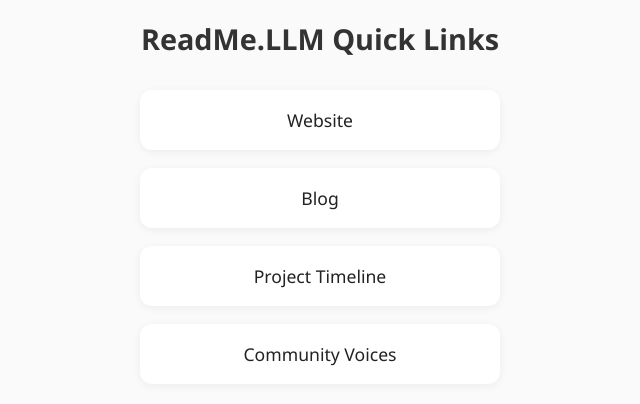
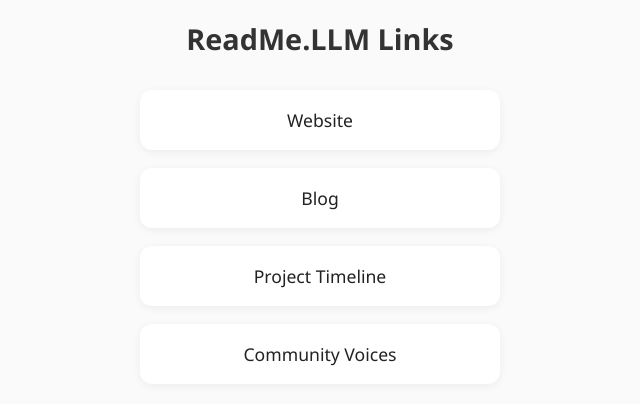
Before and after one commit to readmellm/readmellm.github.io, a plain HTML site: page mobile.html in a window 1280 px wide. Shown: the whole page, without its empty margins (320-960 px from the left). Drawn offline with Linux system fonts and the light colour scheme.

Commit message:
minor title change

```diff
--- a/mobile.html
+++ b/mobile.html
@@ -62,7 +62,7 @@
 </head>
 <body>
   <!-- <img src="https://placekitten.com/200/200" alt="Profile" class="profile-pic"> -->
-  <h1>ReadMe.LLM Quick Links</h1>
+  <h1>ReadMe.LLM Links</h1>
   <div class="links">
     <a href="https://readmellm.github.io" target="_blank">Website</a>
     <a href="https://arxiv.org/pdf/2504.09798" target="_blank">Blog</a>
```
